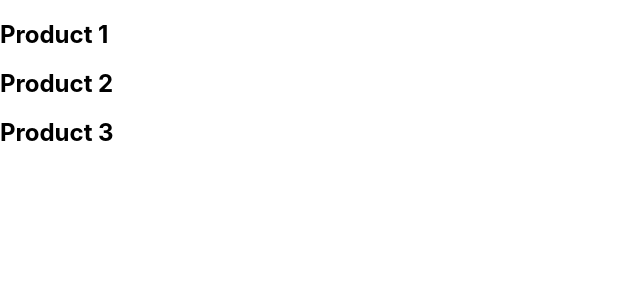
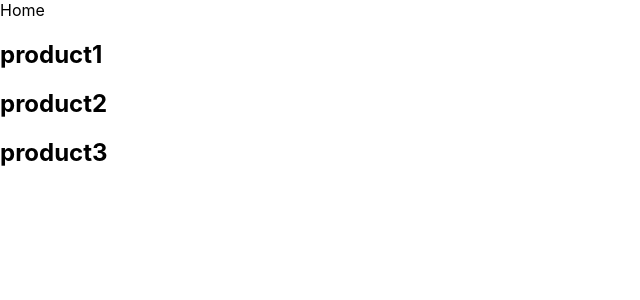
Before and after one commit to mingerlin/NextJS-practice, a Next.js app: page /product in a window 1280 px wide. Shown: the top 300 px of the page, without its empty margins (0-640 px from the left). Built offline with nearby package versions, Linux system fonts and the light colour scheme.

Commit message:
finish tutorial 9-11

```diff
--- a/pages/product/index.js
+++ b/pages/product/index.js
@@ -1,9 +1,27 @@
+import Link from "next/link";
+
 function ProductList() {
   return (
     <>
-      <h2>Product 1</h2>
-      <h2>Product 2</h2>
-      <h2>Product 3</h2>
+      <Link href="/">
+        <a>Home</a>
+      </Link>
+      <h2>
+        <Link href="/product/1">
+          <a>product1</a>
+        </Link>
+      </h2>
+      <h2>
+        <Link href="/product/2">
+          <a>product2</a>
+        </Link>
+      </h2>
+      <h2>
+        {/* replace will take you back to home page when you click reverse in chrom browser */}
+        <Link href="/product/3" replace>
+          <a>product3</a>
+        </Link>
+      </h2>
     </>
   );
 }
```
Also changed, not shown: pages/docs/[[...params]].js (added, +21 -0 lines), pages/index.js (+22 -1 lines).
